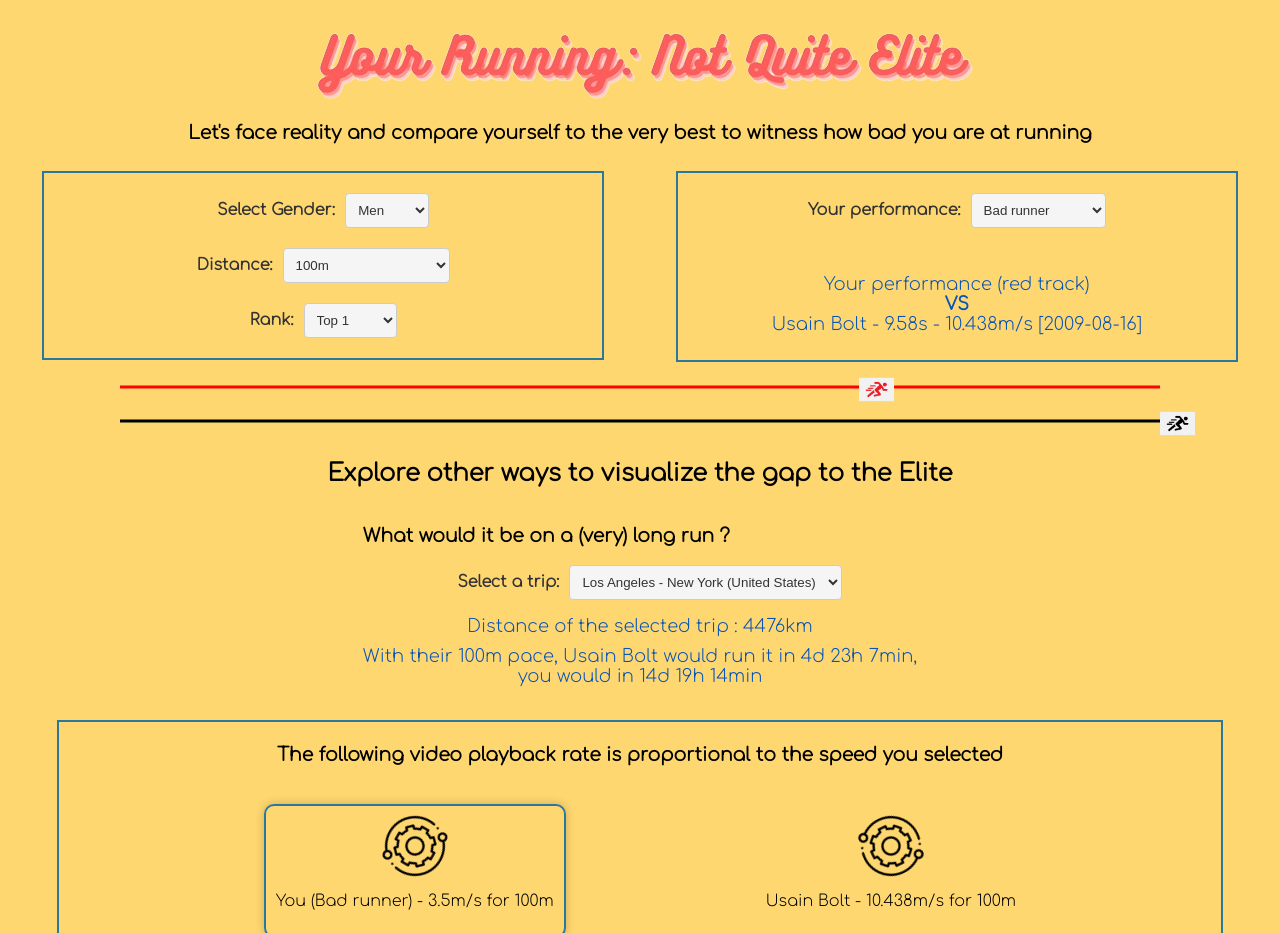
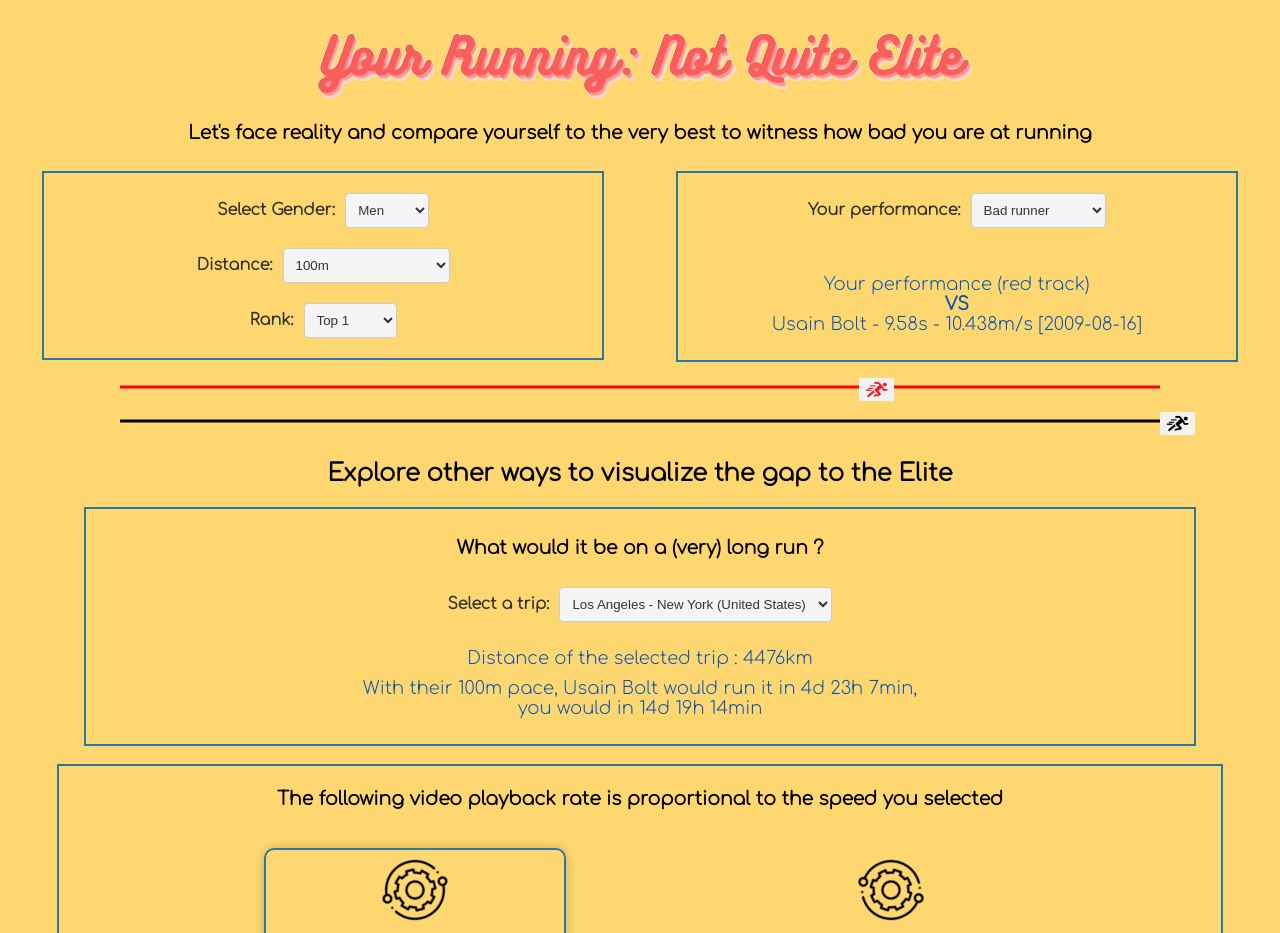
Before and after one commit to HxPulse/HowBadURun, a website: page docs/index.html in a window 1280 px wide. Shown: the top 933 px of the page. Drawn offline with nearby package versions, Linux system fonts and the light colour scheme.

Commit message:
#27 - Selector Mid CSS

```diff
--- a/docs/styles.css
+++ b/docs/styles.css
@@ -45,7 +45,7 @@
   width: 85%;
 }
 
-.selectors-left, .selectors-right {
+.selectors-left, .selectors-right, .selector-mid {
   display: flex;
   flex-direction: column;
   align-items: center;
```
